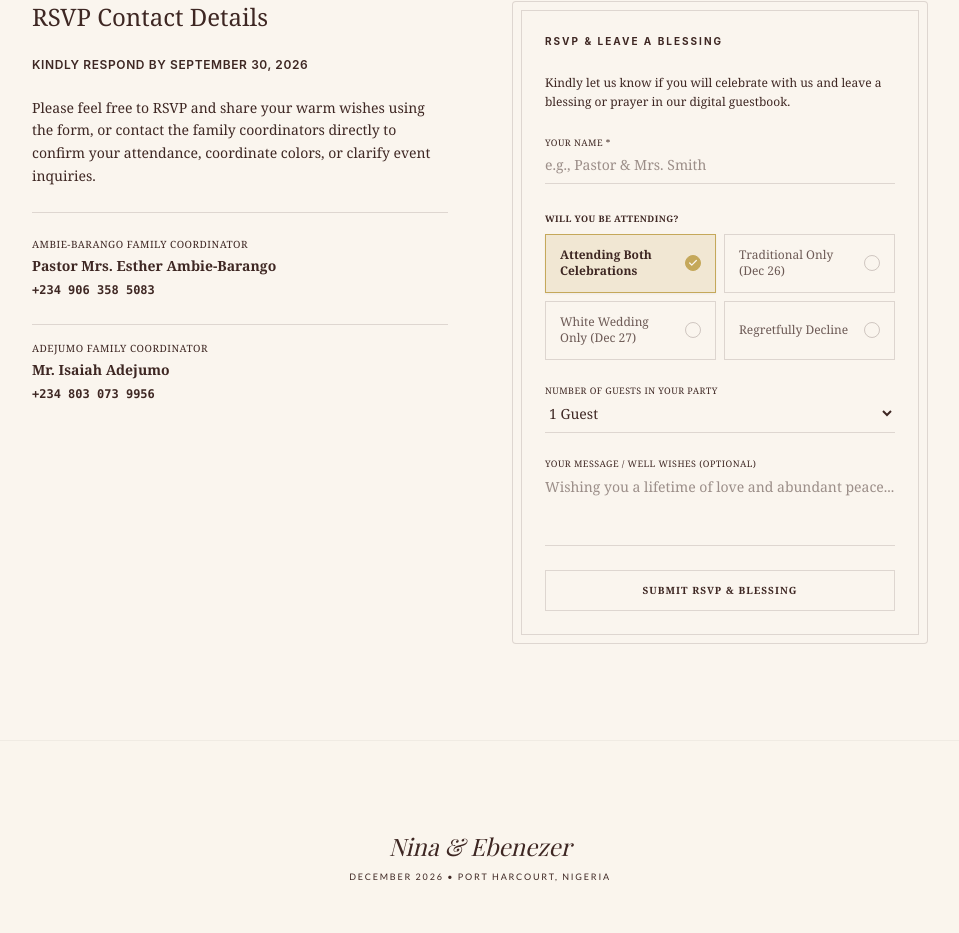
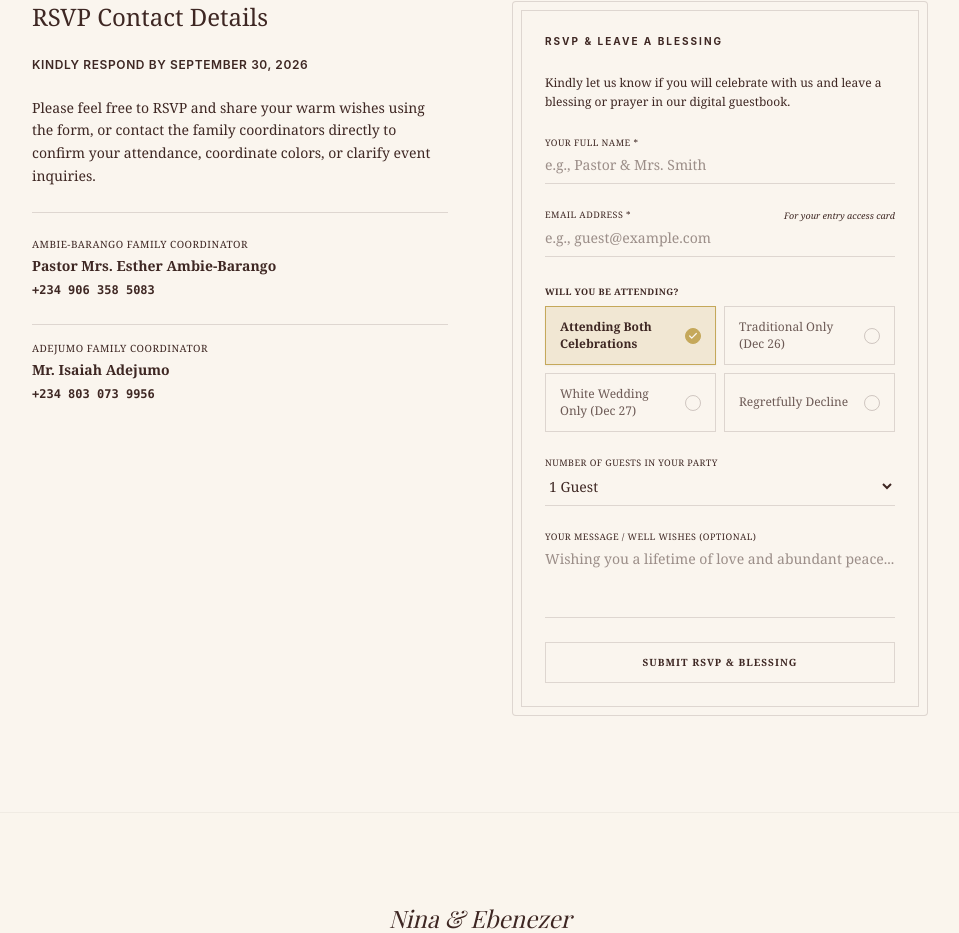
Before and after one commit to sotariye/olubori, a React (Vite) app: page / in a window 1280 px wide. Shown: the part 3510-4443 px from the top of the page, without its empty margins (160-1119 px from the left). Built offline with nearby package versions, Linux system fonts and the light colour scheme; a web font is replaced by a local one.

Commit message:
Add email address field for entry access cards to RSVP form

```diff
--- a/src/app/App.tsx
+++ b/src/app/App.tsx
@@ -644,6 +644,7 @@ function DressCodeAndPalette() {
 
 function RSVPAndWellWishes() {
   const [wishesName, setWishesName] = useState("");
+  const [wishesEmail, setWishesEmail] = useState("");
   const [attendance, setAttendance] = useState<string>("Attending Both Celebrations");
   const [guestCount, setGuestCount] = useState<string>("1");
   const [wishesMessage, setWishesMessage] = useState("");
@@ -652,7 +653,7 @@ function RSVPAndWellWishes() {
 
   const handleWishesSubmit = async (e: React.FormEvent) => {
     e.preventDefault();
-    if (!wishesName.trim()) return;
+    if (!wishesName.trim() || !wishesEmail.trim()) return;
 
     setSubmitting(true);
     try {
@@ -664,6 +665,7 @@ function RSVPAndWellWishes() {
         },
         body: JSON.stringify({
           name: wishesName,
+          email: wishesEmail,
           attendance: attendance,
           guests: attendance !== "Regretfully Decline" ? guestCount : "0",
           message: wishesMessage || "(No message provided)"
@@ -754,13 +756,14 @@ function RSVPAndWellWishes() {
                 </p>
                 <p className="text-sm text-coffee font-semibold">Your RSVP &amp; blessing have been received.</p>
                 <p className="text-xs text-coffee/60 leading-relaxed max-w-xs mx-auto">
-                  We appreciate your warm wishes and prayers as we begin our marriage.
+                  We appreciate your warm wishes and prayers as we begin our marriage. If you are attending, we will email your entry access card to <strong>{wishesEmail}</strong> prior to the celebrations.
                 </p>
 
                 <div className="pt-4">
                   <button
                     onClick={() => {
                       setWishesName("");
+                      setWishesEmail("");
                       setWishesMessage("");
                       setAttendance("Attending Both Celebrations");
                       setGuestCount("1");
@@ -782,15 +785,31 @@ function RSVPAndWellWishes() {
                   Kindly let us know if you will celebrate with us and leave a blessing or prayer in our digital guestbook.
                 </p>
 
-                {/* Underline Inputs */}
+                {/* Name Input */}
                 <div className="flex flex-col border-b border-coffee/20 pb-1">
-                  <label className="text-[9px] uppercase tracking-wider text-coffee/40 mb-0.5">Your Name *</label>
+                  <label className="text-[9px] uppercase tracking-wider text-coffee/40 mb-0.5">Your Full Name *</label>
                   <input
                     type="text"
                     required
                     value={wishesName}
                     onChange={(e) => setWishesName(e.target.value)}
                     placeholder="e.g., Pastor &amp; Mrs. Smith"
+                    className="w-full text-sm bg-transparent outline-none py-1 font-serif text-coffee"
+                  />
+                </div>
+
+                {/* Email Address Input */}
+                <div className="flex flex-col border-b border-coffee/20 pb-1">
+                  <div className="flex items-center justify-between gap-2">
+                    <label className="text-[9px] uppercase tracking-wider text-coffee/40 mb-0.5">Email Address *</label>
+                    <span className="text-[8px] sm:text-[9px] text-gold/90 italic font-serif">For your entry access card</span>
+                  </div>
+                  <input
+                    type="email"
+                    required
+                    value={wishesEmail}
+                    onChange={(e) => setWishesEmail(e.target.value)}
+                    placeholder="e.g., guest@example.com"
                     className="w-full text-sm bg-transparent outline-none py-1 font-serif text-coffee"
                   />
                 </div>
```
